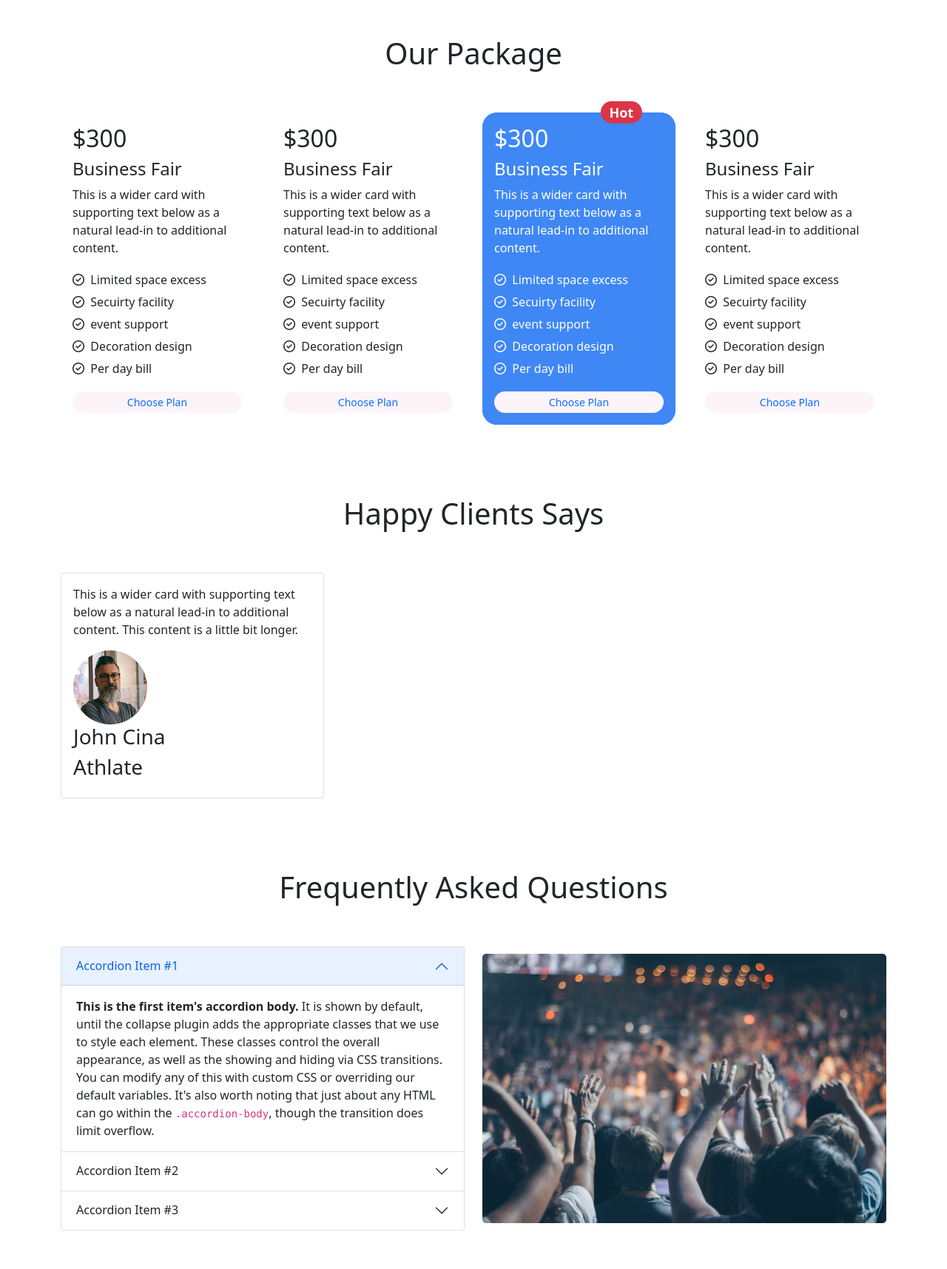
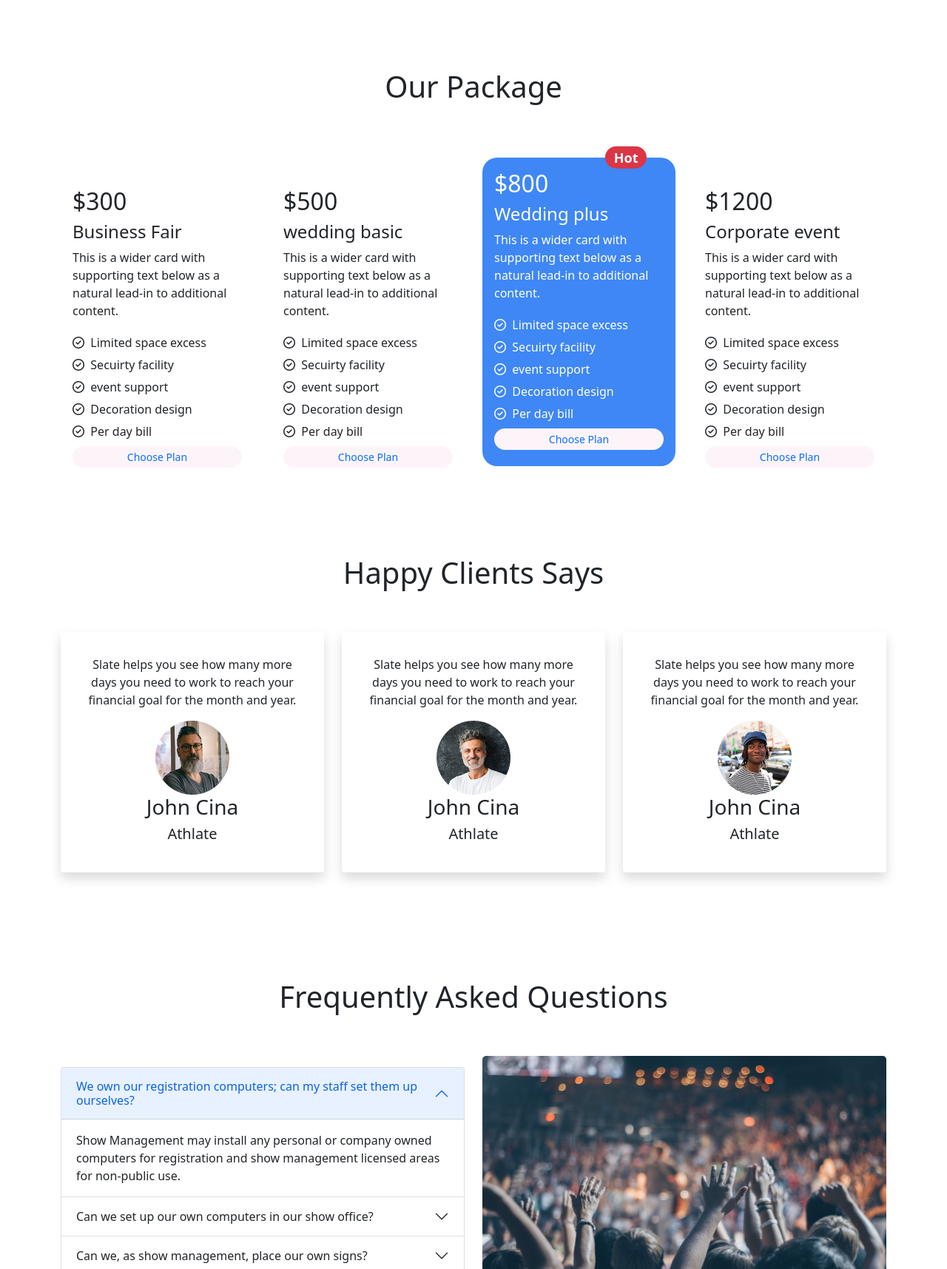
Before and after one commit to mahbubnoyon506/project-convention-center, a plain HTML site: page index.html in a window 1280 px wide. Shown: the part 1085-2800 px from the top of the page at 74% size. Drawn offline with nearby package versions, Linux system fonts and the light colour scheme.

Commit message:
initially done

```diff
--- a/index.html
+++ b/index.html
@@ -18,7 +18,7 @@
         <nav class="navbar navbar-expand-lg navbar-light bg-light">
             <div class="container p-3">
              <div>
-                <a class="navbar-brand" href="#">Navbar</a>
+                <a class="navbar-brand" href="#">SAN DIEGO</a>
              </div>
              <div>
                 <button class="navbar-toggler" type="button" data-bs-toggle="collapse" data-bs-target="#navbarNav" aria-controls="navbarNav" aria-expanded="false" aria-label="Toggle navigation">
@@ -36,7 +36,7 @@
                         <a class="nav-link" href="#">Pricing</a>
                       </li>
                       <li class="nav-item">
-                        <a class="nav-link disabled" href="#" tabindex="-1" aria-disabled="true">Disabled</a>
+                        <a class="nav-link" href="#" tabindex="-1" aria-disabled="true">Subscribe</a>
                       </li>
                     </ul>
                   </div>
@@ -58,7 +58,7 @@
                     <div class="carousel-caption d-none d-md-block">
                       <h5>First slide label</h5>
                       <p>Some representative placeholder content for the first slide.</p>
-                      <button type="button" class="btn btn-sm btn-light text-primary">Book Now</button>
+                      <button type="button" class="btn btn-sm btn-light text-primary"><a class="text-decoration-none" href="https://www.google.com/">Book Now</a></button>
                     </div>
                   </div>
                   <div class="carousel-item">
@@ -66,7 +66,7 @@
                     <div class="carousel-caption d-none d-md-block">
                       <h5>Second slide label</h5>
                       <p>Some representative placeholder content for the second slide.</p>
-                      <button type="button" class="btn btn-sm btn-light text-primary">Book Now</button>
+                      <button type="button" class="btn btn-sm btn-light text-primary"><a class="text-decoration-none" href="https://www.google.com/">Book Now</a></button>
                     </div>
                     </div>
                   </div>
@@ -75,7 +75,7 @@
                     <div class="carousel-caption d-none d-md-block">
                       <h5>Third slide label</h5>
                       <p>Some representative placeholder content for the third slide.</p>
-                      <button type="button" class="btn btn-sm btn-light text-primary ">Book Now</button>
+                      <button type="button" class="btn btn-sm btn-light text-primary"><a class="text-decoration-none" href="https://www.google.com/">Book Now</a></button>
                     </div>
                     </div>
                   </div>
@@ -88,10 +88,17 @@
                   <span class="carousel-control-next-icon" aria-hidden="true"></span>
                   <span class="visually-hidden">Next</span>
                 </button>
-
-
     </header>
     <main>
+      <!-- toast -->
+      <div class="toast show align-items-center text-white bg-primary border-0" role="alert" aria-live="assertive" aria-atomic="true">
+        <div class="d-flex ">
+          <div class="toast-body"><i class="fas fa-gift"></i>
+            20% Off, On next Bookong
+          </div>
+          <button type="button" class="btn-close btn-close-white me-2 m-auto" data-bs-dismiss="toast" aria-label="Close"></button>
+        </div>
+      </div>
         <!-- congrats-part -->
         <section>
             <div class="container">
@@ -102,15 +109,15 @@
                     <div class="col-lg-6">
                         <h1>Every moment is Precious</h1>
                         <p>Lorem ipsum dolor sit amet consectetur adipisicing elit. Earum tenetur cum quo recusandae alias ipsam.</p>
-                        <button type="button" class="btn btn-sm btn-primary text-white">Explore our album <i class="fas fa-arrow-right"></i></button>
+                        <button type="button" class="btn btn-sm btn-primary "><a class="text-decoration-none text-white" href="https://www.programming-hero.com/" target="_blank" rel="noopener noreferrer">Explore our album</a> <i class="fas fa-arrow-right"></i> </button>
                     </div>
                   </div>
             </div>
         </section>
         <!-- package-chart -->
         <div class="container py-5">
-            <h1 class="text-center pb-5">Our Package</h1>
-            <div class="row row-cols-1 row-cols-md-3  g-4 overflow-hidden">
+            <h1 class="text-center mb-5">Our Package</h1>
+            <div class="row row-cols-1 row-cols-md-3  g-4 pt-5 overflow-hidden">
                 <div class="col-md-6 col-lg-3 ">
                   <div class="card border-0">
                     <div class="card-body package-card">
@@ -131,8 +138,8 @@
                 <div class="col-md-6 col-lg-3 ">
                   <div class="card border-0">
                     <div class="card-body package-card">
-                      <h2 class="card-title">$300</h2>
-                      <h4 class="card-sub-title">Business Fair</h4>
+                      <h2 class="card-title">$500</h2>
+                      <h4 class="card-sub-title">wedding basic</h4>
                       <p class="card-text">This is a wider card with supporting text below as a natural lead-in to additional content.</p>
                       <ul class="mb-3">
                           <li><i class="far fa-check-circle "></i>&nbsp;&nbsp;Limited space excess</li>
@@ -146,11 +153,11 @@
                   </div>
                 </div>
 
-                <div class="col-md-6 col-lg-3 ">
-                  <div class="card border-0 card-bg-class">
-                    <div class="card-body card-bg-class package-card">
-                      <h2 class="card-title">$300</h2>
-                      <h4 class="card-sub-title">Business Fair<span class="position-absolute top-0 ms-4 translate-middle badge rounded-pill bg-danger ">Hot</span></h4>
+                <div class="col-md-6 col-lg-3 badge-style-class">
+                  <div class="card border-0 ">
+                    <div class="card-body card-bg-class">
+                      <h2 class="card-title">$800</h2>
+                      <h4 class="card-sub-title">Wedding plus<span class="position-absolute top-0 ms-4 translate-middle badge rounded-pill bg-danger">Hot</span></h4>
                       <p class="card-text">This is a wider card with supporting text below as a natural lead-in to additional content.</p>
                       <ul class="mb-3">
                           <li><i class="far fa-check-circle "></i>&nbsp;&nbsp;Limited space excess</li>
@@ -166,8 +173,8 @@
                 <div class="col-md-6 col-lg-3 ">
                   <div class="card border-0">
                     <div class="card-body package-card">
-                      <h2 class="card-title">$300</h2>
-                      <h4 class="card-sub-title">Business Fair</h4>
+                      <h2 class="card-title">$1200</h2>
+                      <h4 class="card-sub-title">Corporate event</h4>
                       <p class="card-text">This is a wider card with supporting text below as a natural lead-in to additional content.</p>
                       <ul class="mb-3">
                           <li><i class="far fa-check-circle "></i>&nbsp;&nbsp;Limited space excess</li>
@@ -189,12 +196,38 @@
                 <h1 class="text-center pb-5">Happy Clients Says</h1>
                 <div class="row row-cols-1 row-cols-md-3 g-4">
                     <div class="col">
-                      <div class="card">
+                      <div class="card border-0 shadow p-3 mb-5 bg-body rounded-5">
                         <div class="card-body">
-                          <p class="card-text">This is a wider card with supporting text below as a natural lead-in to additional content. This content is a little bit longer.</p>
-                          <img src="images\person 1.png" alt="">
-                          <h3>John Cina</h3>
-                          <h3>Athlate</h3>
+                          <p class="card-text text-center">Slate helps you see how
+
+                            many more days you need
+
+                            to work to reach your financial
+
+                            goal for the month and year.</p>
+                          <img class="rounded mx-auto d-block" src="images\person 1.png" alt="">
+                          <h3 class="text-center">John Cina</h3>
+                          <h5 class="text-center">Athlate</h5>
+                        </div>
+                      </div>
+                    </div>
+                    <div class="col">
+                      <div class="card border-0 shadow p-3 mb-5 bg-body rounded-5">
+                        <div class="card-body">
+                          <p class="card-text text-center">Slate helps you see how many more days you need to work to reach your financial goal for the month and year.</p>
+                          <img class="rounded mx-auto d-block" src="images\person 2.png" alt="">
+                          <h3 class="text-center">John Cina</h3>
+                          <h5 class="text-center">Athlate</h5>
+                        </div>
+                      </div>
+                    </div>
+                    <div class="col">
+                      <div class="card border-0 shadow p-3 mb-5 bg-body rounded-5">
+                        <div class="card-body">
+                          <p class="card-text text-center">Slate helps you see how many more days you need to work to reach your financial goal for the month and year.</p>
+                          <img class="rounded mx-auto d-block" src="images\person 3.png" alt="">
+                          <h3 class="text-center">John Cina</h3>
+                          <h5 class="text-center">Athlate</h5>
                         </div>
                       </div>
                     </div>
@@ -206,48 +239,62 @@
         <section>
             <div class="container py-5">
                 <h1 class="text-center pb-5">Frequently Asked Questions</h1>
-                <div class="row d-flex justify-content-between align-items-center">
-                    <div class="col-lg-6">
+                <div class="row d-flex justify-content-between align-items-center ">
+                    <div class="col-md-6">
                         <div class="accordion" id="accordionExample">
                             <div class="accordion-item">
                               <h2 class="accordion-header" id="headingOne">
                                 <button class="accordion-button" type="button" data-bs-toggle="collapse" data-bs-target="#collapseOne" aria-expanded="true" aria-controls="collapseOne">
-                                  Accordion Item #1
+                                  We own our registration computers; can my staff set them up ourselves?
                                 </button>
                               </h2>
                               <div id="collapseOne" class="accordion-collapse collapse show" aria-labelledby="headingOne" data-bs-parent="#accordionExample">
                                 <div class="accordion-body">
-                                  <strong>This is the first item's accordion body.</strong> It is shown by default, until the collapse plugin adds the appropriate classes that we use to style each element. These classes control the overall appearance, as well as the showing and hiding via CSS transitions. You can modify any of this with custom CSS or overriding our default variables. It's also worth noting that just about any HTML can go within the <code>.accordion-body</code>, though the transition does limit overflow.
+                                  Show Management may install any personal or company owned computers for registration and show management licensed areas for non-public use.
                                 </div>
                               </div>
                             </div>
                             <div class="accordion-item">
                               <h2 class="accordion-header" id="headingTwo">
                                 <button class="accordion-button collapsed" type="button" data-bs-toggle="collapse" data-bs-target="#collapseTwo" aria-expanded="false" aria-controls="collapseTwo">
-                                  Accordion Item #2
+                                  Can we set up our own computers in our show office?
                                 </button>
                               </h2>
                               <div id="collapseTwo" class="accordion-collapse collapse" aria-labelledby="headingTwo" data-bs-parent="#accordionExample">
                                 <div class="accordion-body">
-                                  <strong>This is the second item's accordion body.</strong> It is hidden by default, until the collapse plugin adds the appropriate classes that we use to style each element. These classes control the overall appearance, as well as the showing and hiding via CSS transitions. You can modify any of this with custom CSS or overriding our default variables. It's also worth noting that just about any HTML can go within the <code>.accordion-body</code>, though the transition does limit overflow.
+                                  Show management may install any personal or company-owned computers within show management licensed space.
+                                  Rental and third-party computers/tablets would require set-up and removal by show labor (electricians).
                                 </div>
                               </div>
                             </div>
                             <div class="accordion-item">
                               <h2 class="accordion-header" id="headingThree">
                                 <button class="accordion-button collapsed" type="button" data-bs-toggle="collapse" data-bs-target="#collapseThree" aria-expanded="false" aria-controls="collapseThree">
-                                  Accordion Item #3
+                                  Can we, as show management, place our own signs?
                                 </button>
                               </h2>
                               <div id="collapseThree" class="accordion-collapse collapse" aria-labelledby="headingThree" data-bs-parent="#accordionExample">
                                 <div class="accordion-body">
-                                  <strong>This is the third item's accordion body.</strong> It is hidden by default, until the collapse plugin adds the appropriate classes that we use to style each element. These classes control the overall appearance, as well as the showing and hiding via CSS transitions. You can modify any of this with custom CSS or overriding our default variables. It's also worth noting that just about any HTML can go within the <code>.accordion-body</code>, though the transition does limit overflow.
+                                  Signage that is displayed on an easel may be moved and changed by full-time show management staff (excludes framed signs and one-meter boards or larger).
+                                  Show management and customers may place pop-up retractable banner signage.
+                                </div>
+                              </div>
+                            </div>
+                            <div class="accordion-item">
+                              <h2 class="accordion-header" id="headingThree">
+                                <button class="accordion-button collapsed" type="button" data-bs-toggle="collapse" data-bs-target="#collapseThree" aria-expanded="false" aria-controls="collapseThree">
+                                  Is wireless internet available in all areas of the center?
+                                </button>
+                              </h2>
+                              <div id="collapseFour" class="accordion-collapse collapse" aria-labelledby="headingFour" data-bs-parent="#accordionExample">
+                                <div class="accordion-body">
+                                  Wireless internet access is available for purchase in all meeting rooms, exhibit halls and ballrooms.
                                 </div>
                               </div>
                             </div>
                           </div>
                     </div>
-                    <div class="col-lg-6">
+                    <div class="col-md-6 ">
                         <img width="100%" src="images\people.png" alt="">
                     </div>
                 </div>
@@ -255,18 +302,19 @@
         </section>
     </main>
     <!-- footer-starts-here -->
-    <footer>
-         <div class="container d-flex justify-content-between align-items-center">
+    <footer class="py-3 mt-5 footer-bg">
+         <div class="container ">
+           <div class="d-flex justify-content-between align-items-center">
             <div>
-                 <p>© 2020 bike. All rights reserved</p>
+              <p class="text-light">© 2020 bike. All rights reserved</p>
           </div>
           <div>
-
               <ul>
-                     <li><h5>Get the App</h5></li>
-                     <li><a href="http://" target="_blank" rel="noopener noreferrer"><img src="images\apple.png" alt=""></a></li>
-                     <li><a href="http://" target="_blank" rel="noopener noreferrer"><img src="images\google.png" alt=""></a></li>
+                  <li><h5 class="text-light">Get the App</h5></li>
+                  <li><a href="https://www.apple.com/store" target="_blank" rel="noopener noreferrer"><img src="images\apple.png" alt=""></a></li>
+                  <li><a href="https://play.google.com/store/apps/details?id=com.facebook.lite" target="_blank" rel="noopener noreferrer"><img src="images\google.png" alt=""></a></li>
               </ul>
+          </div>
            </div>
          </div>
     </footer>
--- a/style.css
+++ b/style.css
@@ -9,12 +9,14 @@ li{
 .btn-bg-class{
     background-color:#FDF4FA;
     border: 0px;
+    margin-top: -20px;
 }
 .card-bg-class{
     background-color: #3F87F5;
     border-radius: 20px;
+
 }
-.card-bg-class h2, .card-bg-class h4,.card-bg-class p,.card-bg-class li{
+.card-bg-class h2,.card-bg-class h4,.card-bg-class p,.card-bg-class li{
     color: #FFFFFE;
 }
 .package-card:hover{
@@ -23,3 +25,14 @@ li{
     margin-top: -20px;
     transition: .5s ease-in-out;
 }
+.package-card:hover h2,.package-card:hover h4,.package-card:hover p,.package-card:hover li{
+    color: #FFFFFE;
+}
+.badge-style-class{
+    margin: 0px;
+}
+
+/* footer-style */
+.footer-bg{
+    background-color: #000022;
+}
```
Also changed, not shown: images/--blog-post-image-20170811103217.jpg (added), images/banneer3.png (added), images/banner2.jpg (added). Lines whose indentation alone changed are shown as unchanged.
